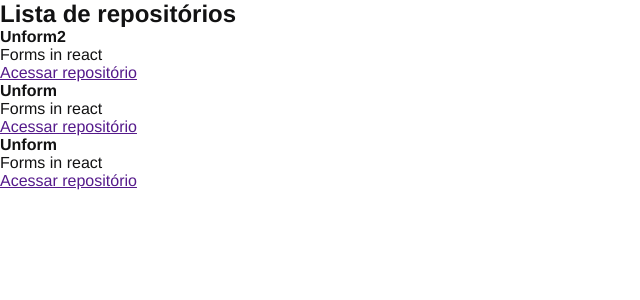
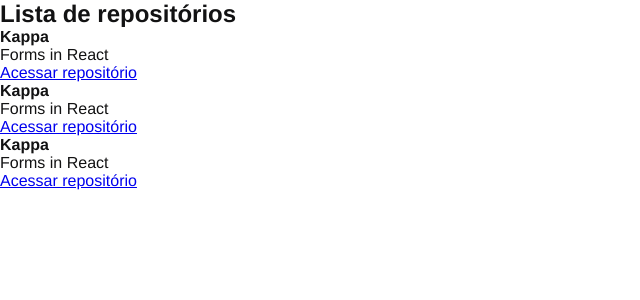
Before and after one commit to leoramos25/fundamentos-reactjs, a React app: page / in a window 1280 px wide. Shown: the top 300 px of the page, without its empty margins (0-640 px from the left). Built offline with nearby package versions, Linux system fonts and the light colour scheme.

Commit message:
Add repo items and properties concepts

```diff
--- /dev/null
+++ b/src/components/RepositoryItem.jsx
@@ -0,0 +1,13 @@
+export function RepositoryItem(props) {
+  return (
+    <li>
+      <strong>{props.repository.name ?? 'Default'}</strong>
+
+      <p>{props.repository.description}</p>
+
+      <a href={props.repository.link}>
+        Acessar repositório
+      </a>
+    </li>
+  )
+}
--- a/src/components/RepositoryList.jsx
+++ b/src/components/RepositoryList.jsx
@@ -1,40 +1,20 @@
-const repositoryName = 'Unform2';
+import { RepositoryItem } from "./RepositoryItem";
+
+const repository = {
+  name: 'Kappa',
+  description: 'Forms in React',
+  link: 'https://github.com/unform/unform'
+}
 
 export function RepositoryList() {
   return (
-    <section>
+    <section classNama="repository-list">
       <h1>Lista de repositórios</h1>
 
       <ul>
-        <li>
-          <strong>{repositoryName}</strong>
-
-          <p>Forms in react</p>
-
-          <a href="">
-            Acessar repositório
-          </a>
-        </li>
-
-        <li>
-          <strong>Unform</strong>
-
-          <p>Forms in react</p>
-
-          <a href="">
-            Acessar repositório
-          </a>
-        </li>
-
-        <li>
-          <strong>Unform</strong>
-
-          <p>Forms in react</p>
-
-          <a href="">
-            Acessar repositório
-          </a>
-        </li>
+        <RepositoryItem repository={repository} />
+        <RepositoryItem repository={repository} />
+        <RepositoryItem repository={repository} />
       </ul>
     </section>
   )
```
Also changed, not shown: package.json (line endings or trailing spaces).
